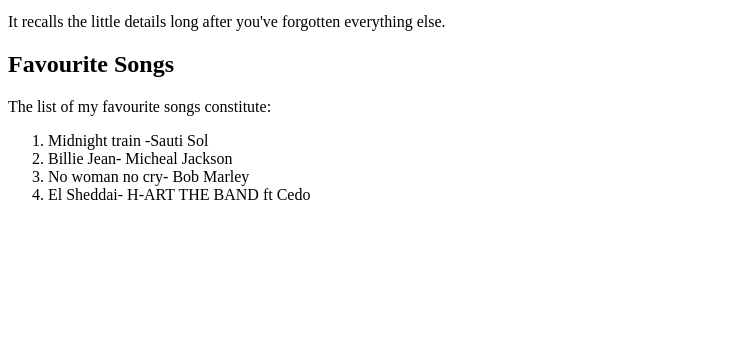
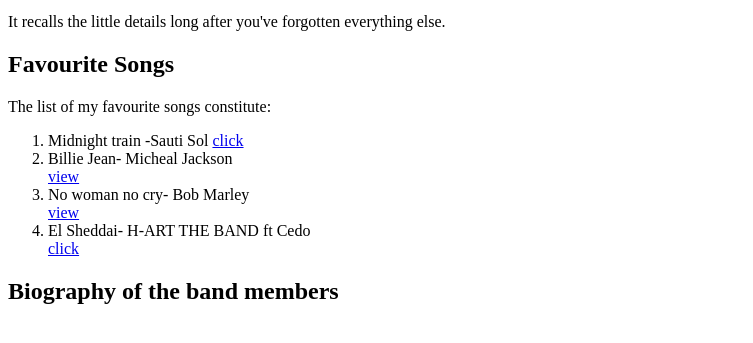
Before and after one commit to Valentino-Junior/Photography-website, a plain HTML site: page index.html in a window 1280 px wide. Shown: the part 101-444 px from the top of the page, without its empty margins (0-753 px from the left). Drawn offline with Linux system fonts and the light colour scheme.

Commit message:
Add the second h2

```diff
--- a/index.html
+++ b/index.html
@@ -10,11 +10,11 @@
     <h2>Favourite Songs</h2>
     <p>The list of my favourite songs constitute:</p>
     <ol>
-        <li>Midnight train -Sauti Sol <a href="https://www.youtube.com/watch?v=z1TZUJI50Hw" target="_blank"></a></li>
-        <li>Billie Jean- Micheal Jackson</li>
-        <li>No woman no cry- Bob Marley</li>
-        <li>El Sheddai- H-ART THE BAND ft Cedo</li>
+        <li>Midnight train -Sauti Sol <a href="https://www.youtube.com/watch?v=z1TZUJI50Hw" target="_blank"> click</a></li>
+        <li>Billie Jean- Micheal Jackson</li> <a href="https://www.youtube.com/watch?v=Zi_XLOBDo_Y" target="_blank">view</a>
+        <li>No woman no cry- Bob Marley</li> <a href="https://www.youtube.com/watch?v=IT8XvzIfi4U" target="_blank">view</a>
+        <li>El Sheddai- H-ART THE BAND ft Cedo</li> <a href="https://www.youtube.com/watch?v=DO9fP9me6JQ" target="_blank">click</a>
     </ol>
-
+<h2>Biography of the band members</h2>
 </body>
 </html>
```
